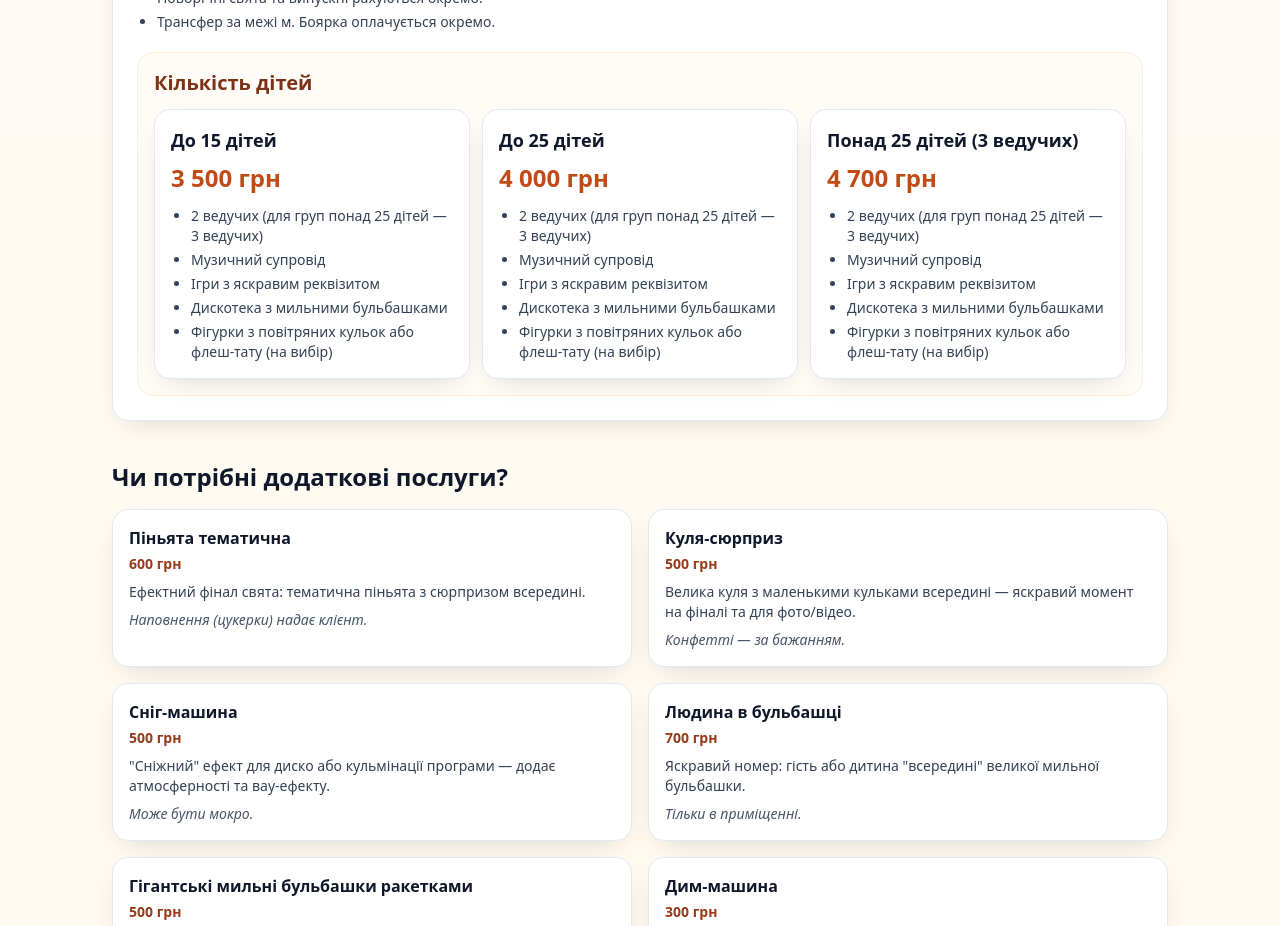
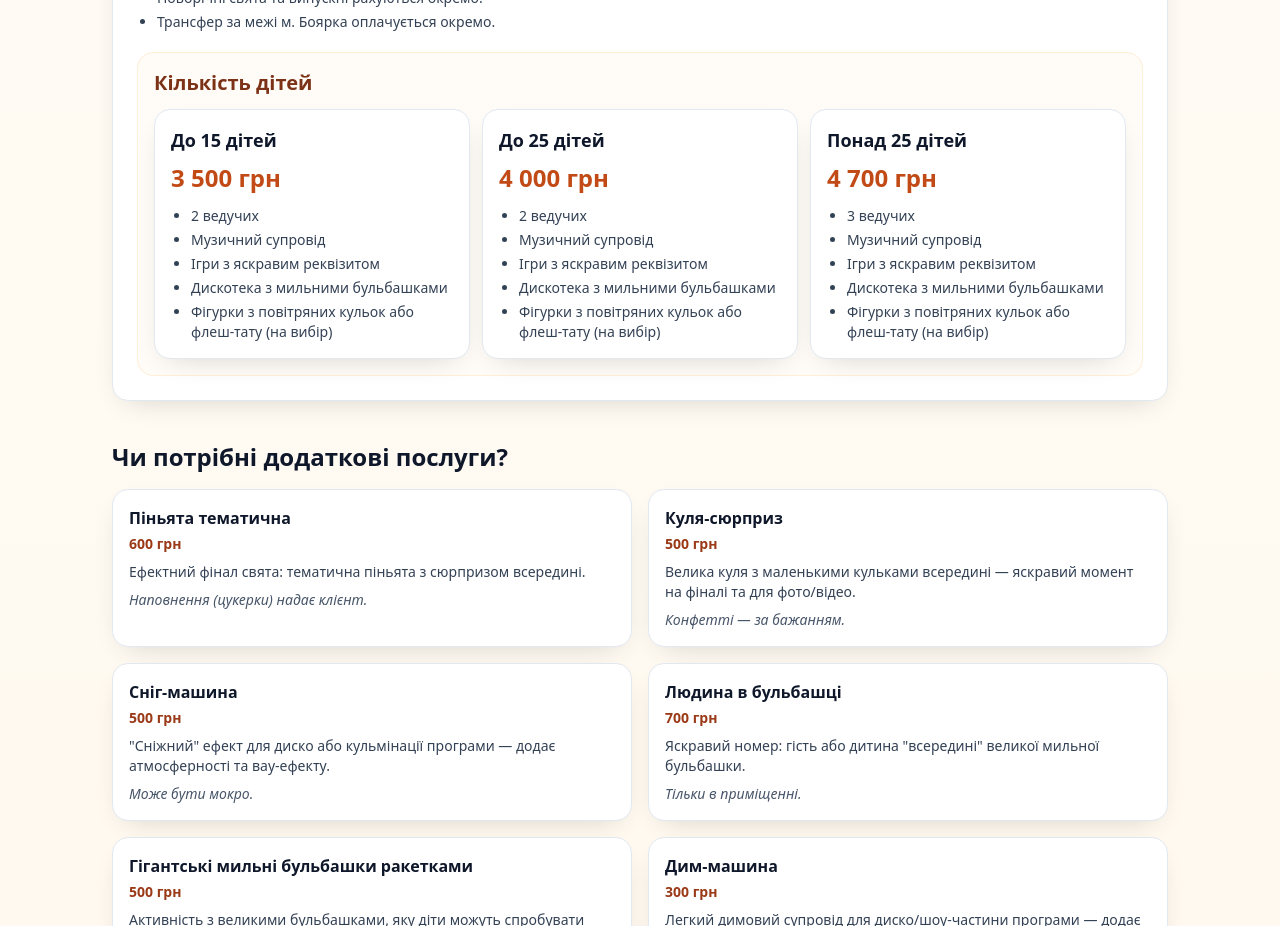
Before and after one commit to rshv00/labsvyata-catalog, a Next.js app: page /prices in a window 1280 px wide. Shown: the part 2040-2966 px from the top of the page. Built offline with nearby package versions, Linux system fonts and the light colour scheme.

Commit message:
chore: adjust kindergarten package host counts labels

```diff
--- a/content/pricing.ts
+++ b/content/pricing.ts
@@ -170,7 +170,7 @@ const kindergartenAndSchoolPrograms: PackageGroup = {
       name_ua: "До 15 дітей",
       duration_minutes: 60,
       includes_ua: [
-        "2 ведучих (для груп понад 25 дітей — 3 ведучих)",
+        "2 ведучих",
         "Музичний супровід",
         "Ігри з яскравим реквізитом",
         "Дискотека з мильними бульбашками",
@@ -183,7 +183,7 @@ const kindergartenAndSchoolPrograms: PackageGroup = {
       name_ua: "До 25 дітей",
       duration_minutes: 60,
       includes_ua: [
-        "2 ведучих (для груп понад 25 дітей — 3 ведучих)",
+        "2 ведучих",
         "Музичний супровід",
         "Ігри з яскравим реквізитом",
         "Дискотека з мильними бульбашками",
@@ -193,10 +193,10 @@ const kindergartenAndSchoolPrograms: PackageGroup = {
     },
     {
       slug: "kindergarten-school-over-25",
-      name_ua: "Понад 25 дітей (3 ведучих)",
+      name_ua: "Понад 25 дітей",
       duration_minutes: 60,
       includes_ua: [
-        "2 ведучих (для груп понад 25 дітей — 3 ведучих)",
+        "3 ведучих",
         "Музичний супровід",
         "Ігри з яскравим реквізитом",
         "Дискотека з мильними бульбашками",
```
